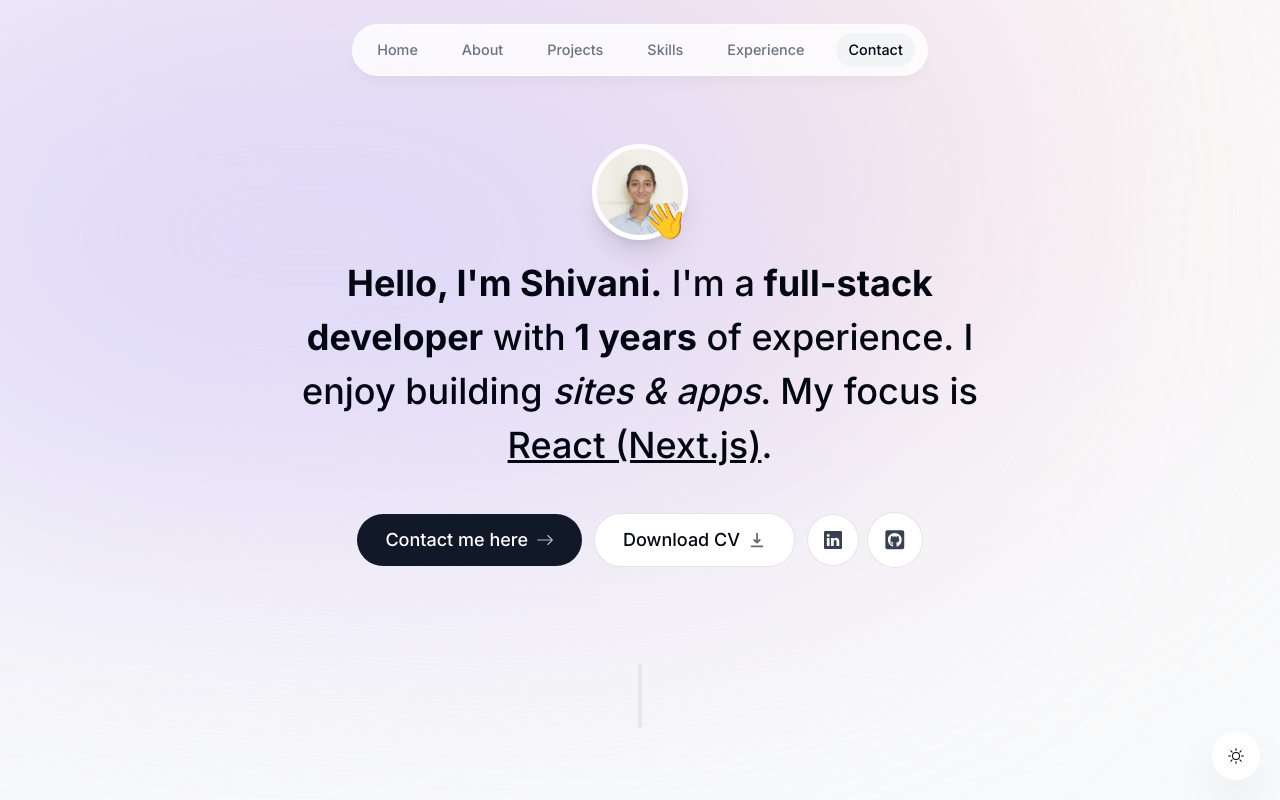
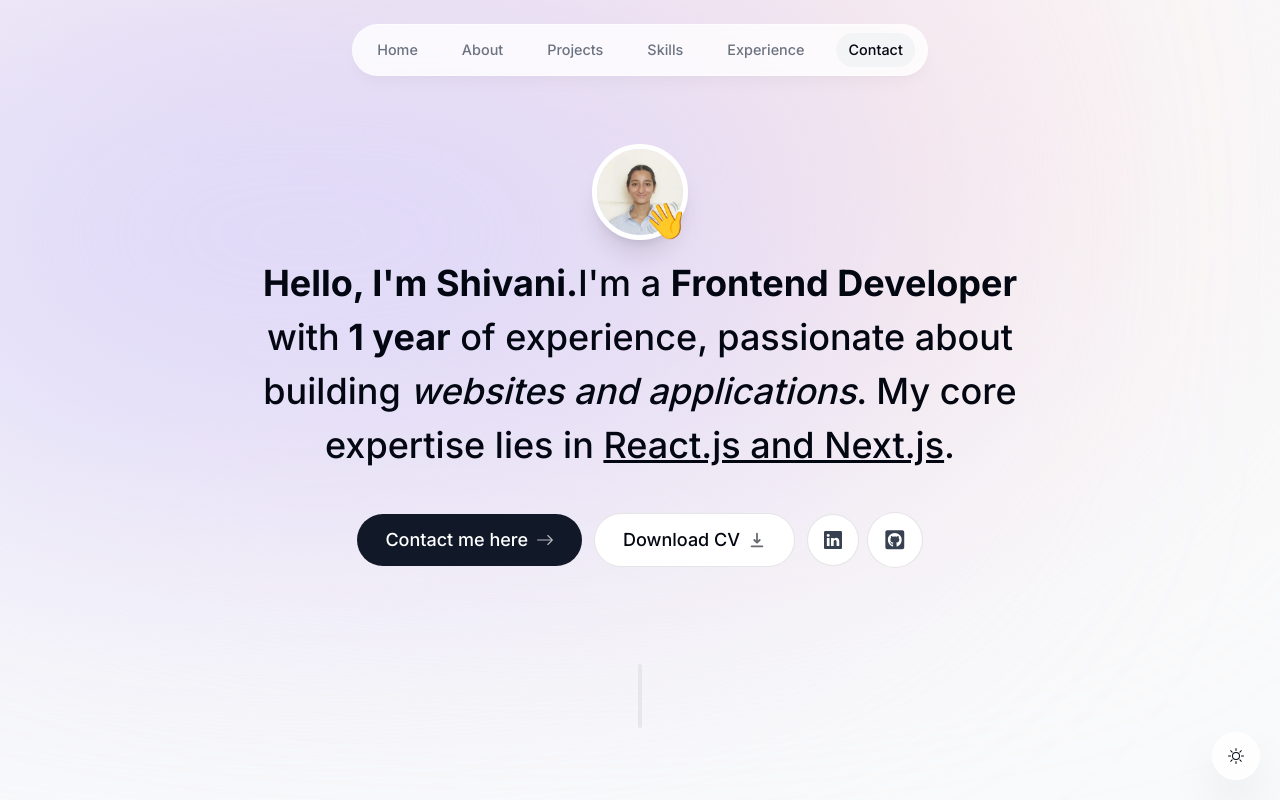
Before and after one commit to shivaniguleria27/My-Portfolio, a Next.js app: page / in a window 1280 px wide. Shown: the top 800 px of the page. Built offline with nearby package versions, Linux system fonts and the light colour scheme; no server answers.

Commit message:
experience

```diff
--- a/components/intro.tsx
+++ b/components/intro.tsx
@@ -62,11 +62,12 @@ export default function Intro() {
         initial={{ opacity: 0, y: 100 }}
         animate={{ opacity: 1, y: 0 }}
       >
-        <span className="font-bold">Hello, I&apos;m Shivani.</span> I&apos;m a
-        <span className="font-bold"> full-stack developer</span> with
-        <span className="font-bold"> 1 years</span> of experience. I enjoy
-        building <span className="italic"> sites & apps</span>. My focus is
-        <span className="underline"> React (Next.js)</span>.
+        <span className="font-bold">Hello, I&apos;m Shivani.</span>
+        I&apos;m a <span className="font-bold">Frontend Developer</span> with
+        <span className="font-bold"> 1 year</span> of experience, passionate
+        about building <span className="italic">websites and applications</span>
+        . My core expertise lies in{" "}
+        <span className="underline">React.js and Next.js</span>.
       </motion.h1>
 
       <motion.div
```
